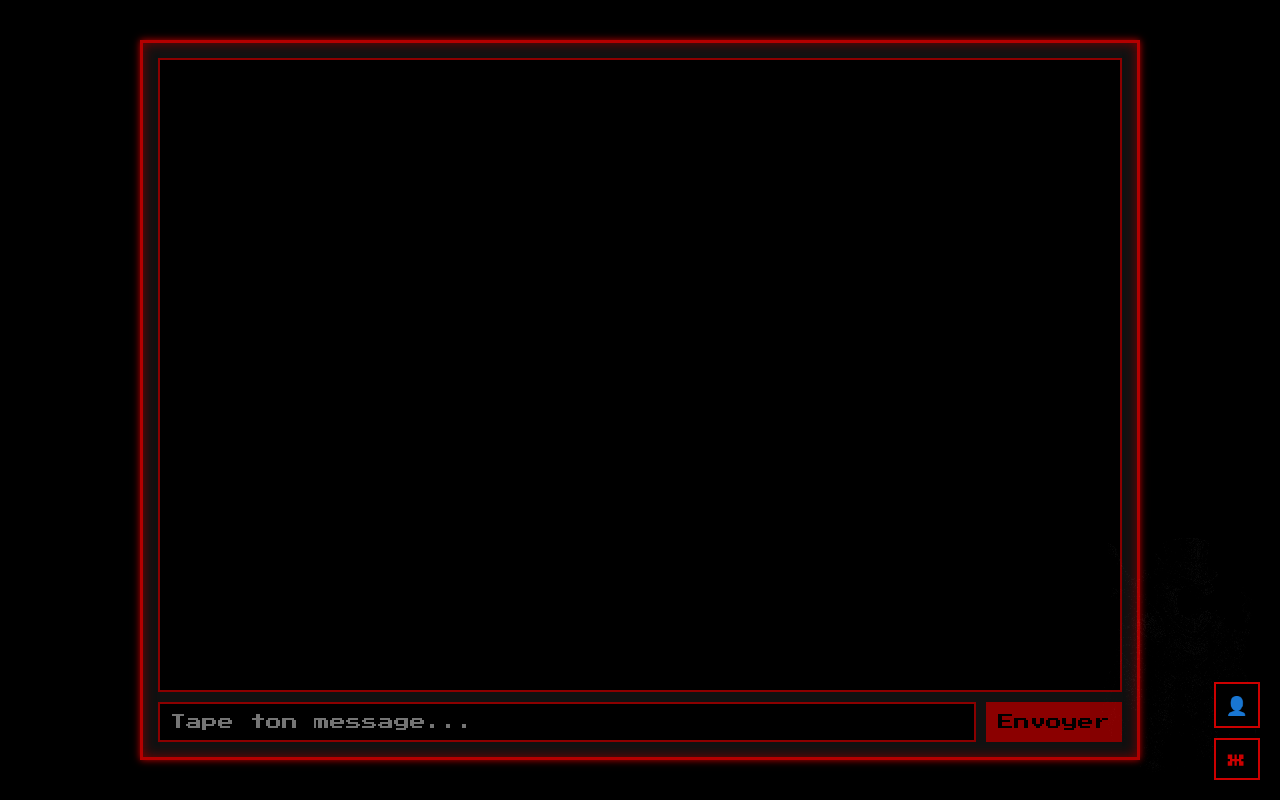
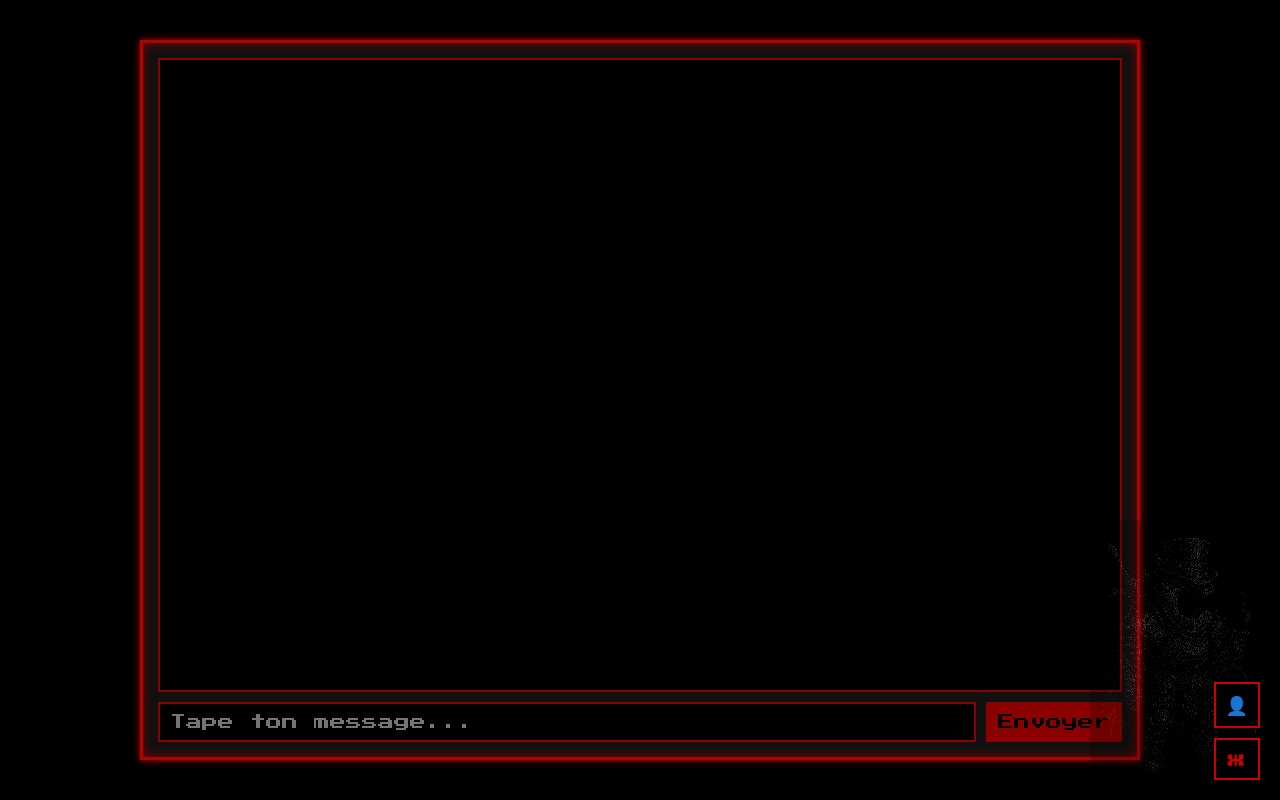
Before and after one commit to FR-Ananas/Chat-Global_2.0, a website: page client/chat.html in a window 1280 px wide. Drawn offline with nearby package versions, Linux system fonts and the light colour scheme; no server answers.

Commit message:
Update style.css

```diff
--- a/client/css/style.css
+++ b/client/css/style.css
@@ -289,7 +289,7 @@ body {
   right: 10px;
   width: 180px;
   height: auto;
-  opacity: 0.04;
+  opacity: 0.2;
   z-index: 1;
   pointer-events: none;
   image-rendering: pixelated;
```
